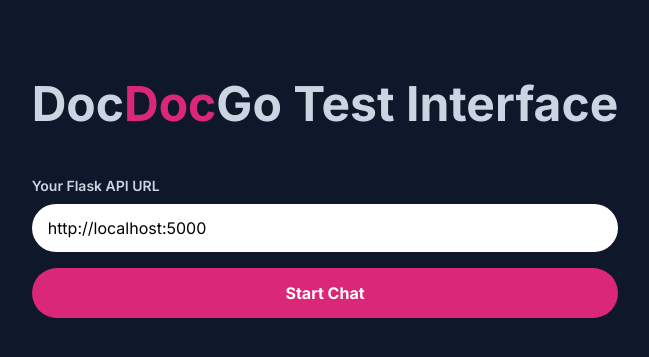
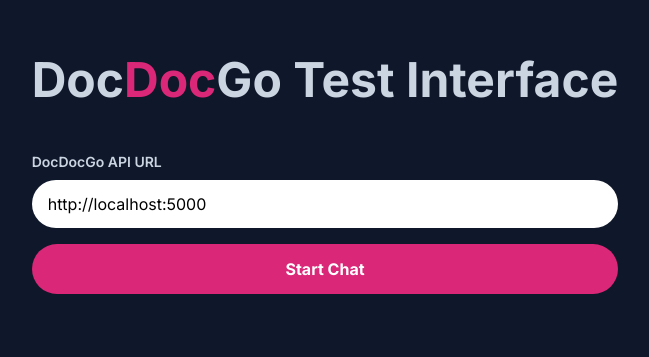
Before and after one commit to brunoluisramos/docdocgo-nextjs-basic, a Next.js app: page / in a window 1280 px wide. Shown: the part 201-558 px from the top of the page, without its empty margins (315-964 px from the left). Built offline with nearby package versions, Linux system fonts and the light colour scheme; no server answers.

Commit message:
Improve title page wording and layout

```diff
--- a/src/components/TitlePage.tsx
+++ b/src/components/TitlePage.tsx
@@ -8,13 +8,13 @@ interface TitlePageProps {
 
 const TitlePage = ({ apiUrl, setApiUrl, startChat }: TitlePageProps) => {
   return (
-    <div className="max-w-2xl text-center">
+    <div className="max-w-2xl text-center pb-12">
       <h1 className="mb-12 text-4xl font-bold text-slate-300 sm:text-5xl">
         Doc<span className=" text-pink-600">Doc</span>Go Test Interface
       </h1>
       <div className="w-full">
         <div className="mb-2 text-left text-sm font-semibold text-slate-300">
-          Your Flask API URL
+          DocDocGo API URL
         </div>
         <input
           type="text"
```
